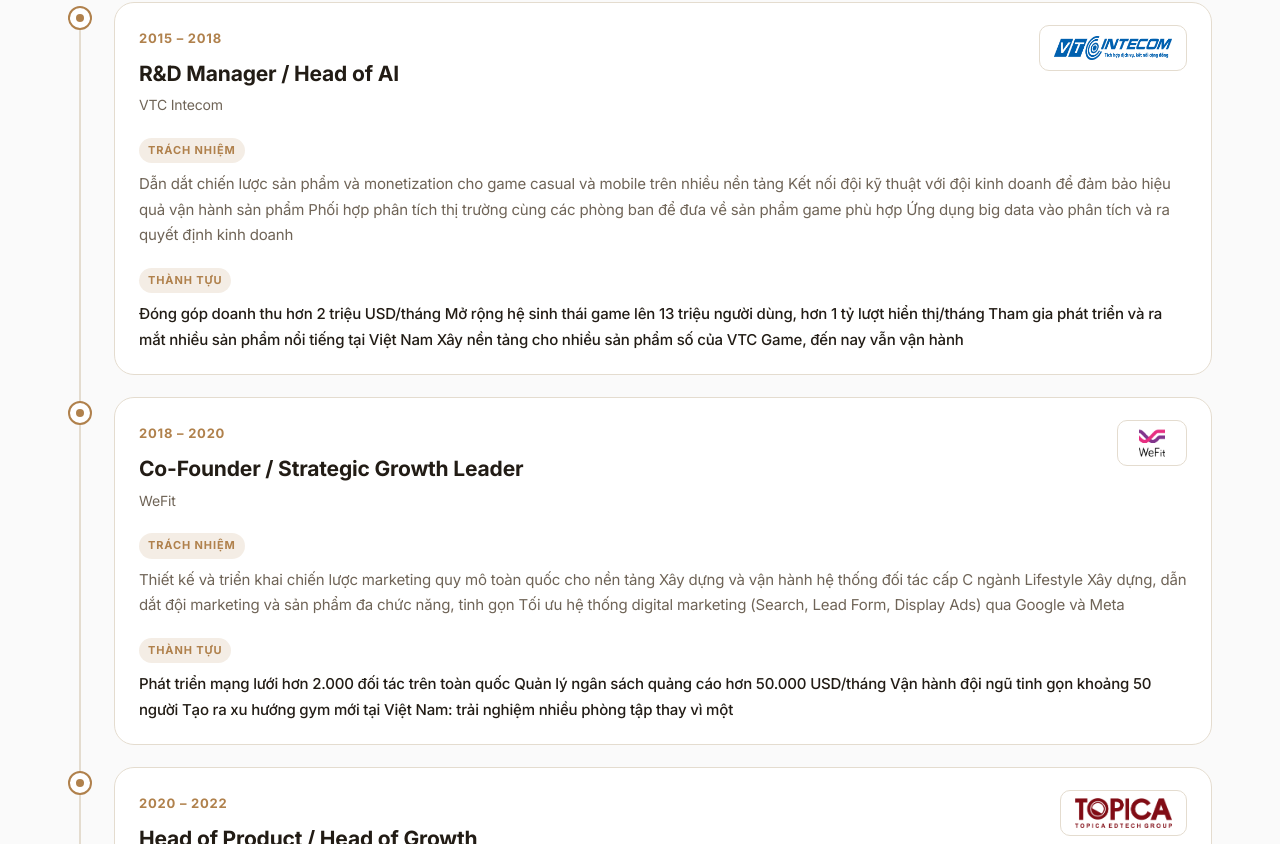
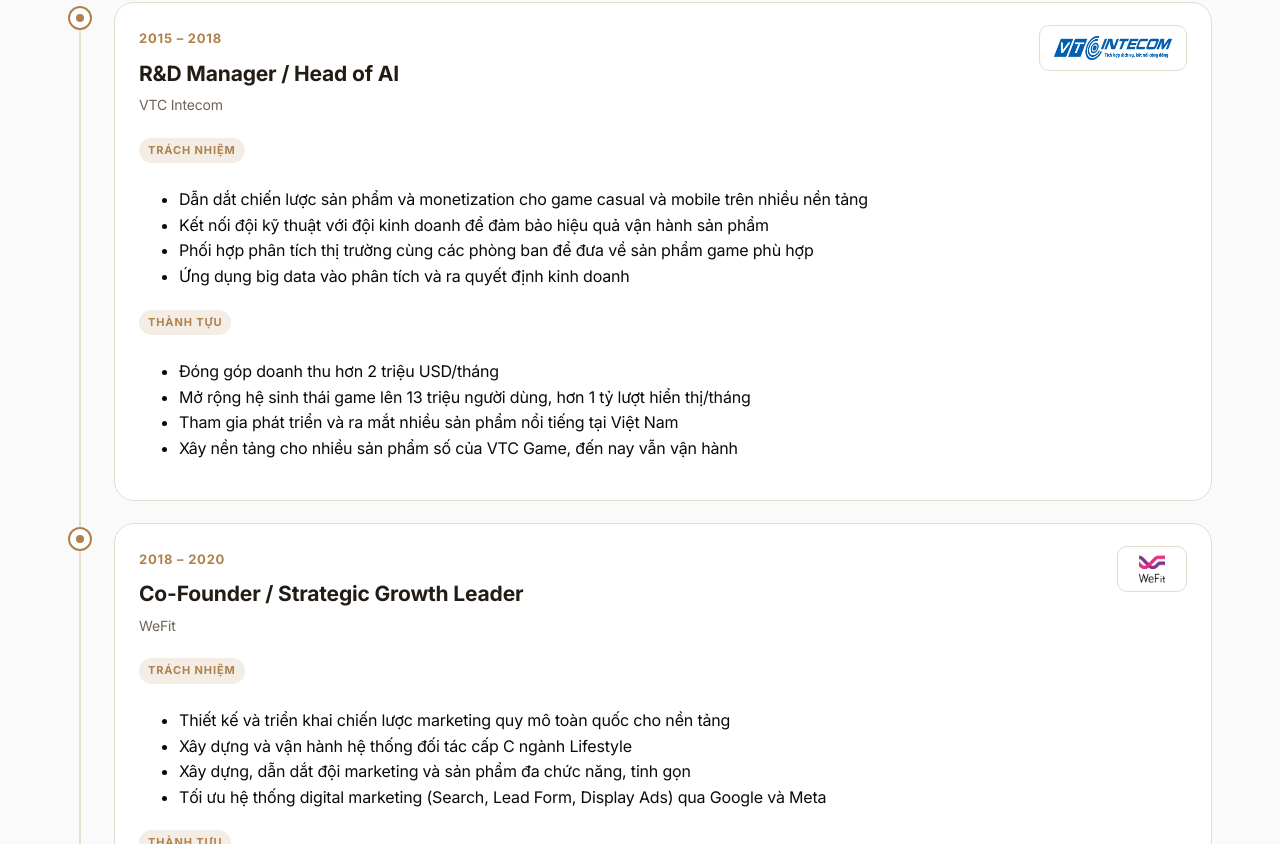
Before and after one commit to baoback/phanngocbao-website, a Next.js app in the folder website/: page /about in a window 1280 px wide. Shown: the part 1576-2420 px from the top of the page. Built offline with nearby package versions, Linux system fonts and the light colour scheme.

Commit message:
Add files via upload

```diff
--- a/website/app/about/page.jsx
+++ b/website/app/about/page.jsx
@@ -202,13 +202,21 @@ export default function AboutPage() {
                     {j.text && (
                       <div className="jty-block">
                         <span className="jty-block-tag">Trách nhiệm</span>
-                        <p>{j.text}</p>
+                        <ul className="jty-list">
+                          {j.text.split('\n').map((x) => x.replace(/^[-•*]\s*/, '').trim()).filter(Boolean).map((x, k) => (
+                            <li key={k}>{x}</li>
+                          ))}
+                        </ul>
                       </div>
                     )}
                     {j.takeaway && (
                       <div className="jty-block jty-block--win">
                         <span className="jty-block-tag">Thành tựu</span>
-                        <p>{j.takeaway}</p>
+                        <ul className="jty-list jty-list--win">
+                          {j.takeaway.split('\n').map((x) => x.replace(/^[-•*]\s*/, '').trim()).filter(Boolean).map((x, k) => (
+                            <li key={k}>{x}</li>
+                          ))}
+                        </ul>
                       </div>
                     )}
                   </div>
```
